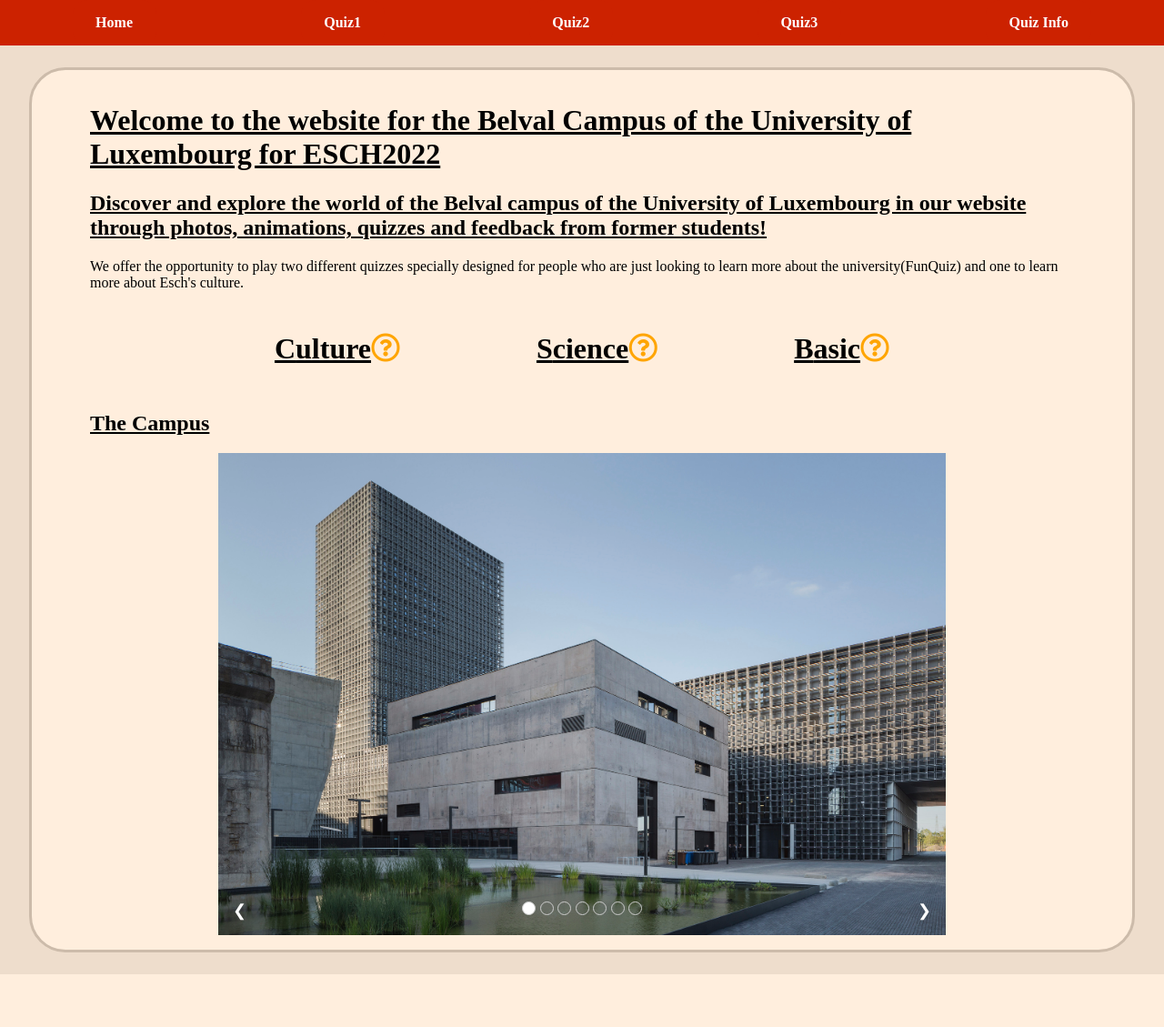
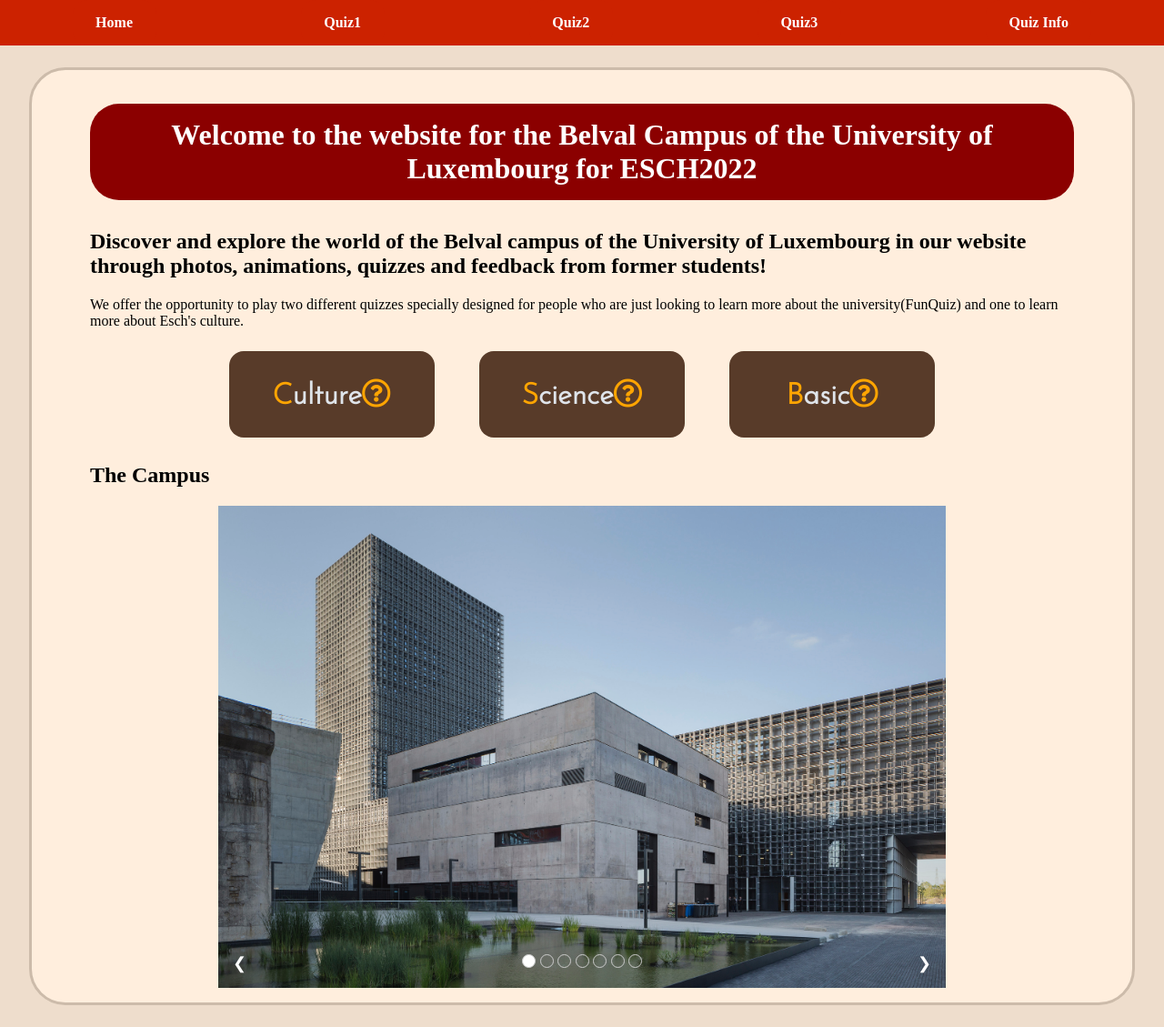
Before and after one commit to JayRasp/SEP_E2022, a PHP site: page / in a window 1280 px wide. Shown: the part 56-1185 px from the top of the page at 91% size. Before the commit the page ends 1127 px from the top, so only its background shows below. Run offline with PHP 8.4, Linux system fonts and the light colour scheme; some libraries are stand-ins or nearby versions.

Commit message:
Changed main page

```diff
--- a/www/combined.css
+++ b/www/combined.css
@@ -10,7 +10,7 @@
     margin-top: 20vh;
     margin-bottom: 20vh;
     min-width: 210px;
-    width: 50vw;
+    width: 70vw;
     padding: 1vh;
     text-align: center;
     animation: 5s ease-in 0s infinite update;
@@ -30,7 +30,7 @@
   text-transform: uppercase;
   font-size: 3rem;
 }
-.content h1 span, body h1 i {
+.orange {
   color: #ffa502;
 }
 .content h3 {
@@ -250,3 +250,34 @@
   text-decoration: none;
   font-size: 3vh;
 }
+
+.pageTitle{
+  text-align: center;
+  margin-bottom: 4vh;
+  background-color: darkred;
+    border-radius: 2rem;
+    color: white;
+    padding: 2vh;
+}
+
+.main h1, .main h2{
+  text-decoration: none;
+}
+
+.quizTile {
+    border-radius: 2vh;
+    background: #583b29;
+    color: #dfe4ea;
+    font-family: "Josefin Sans", sans-serif;
+    min-width: 210px;
+    width: fit-content;
+    padding: 1vh;
+    text-align: center;
+    margin:auto;
+    cursor: pointer;
+}
+
+
+.quizTile:hover {
+  transform: scale(1.05);
+}
```
